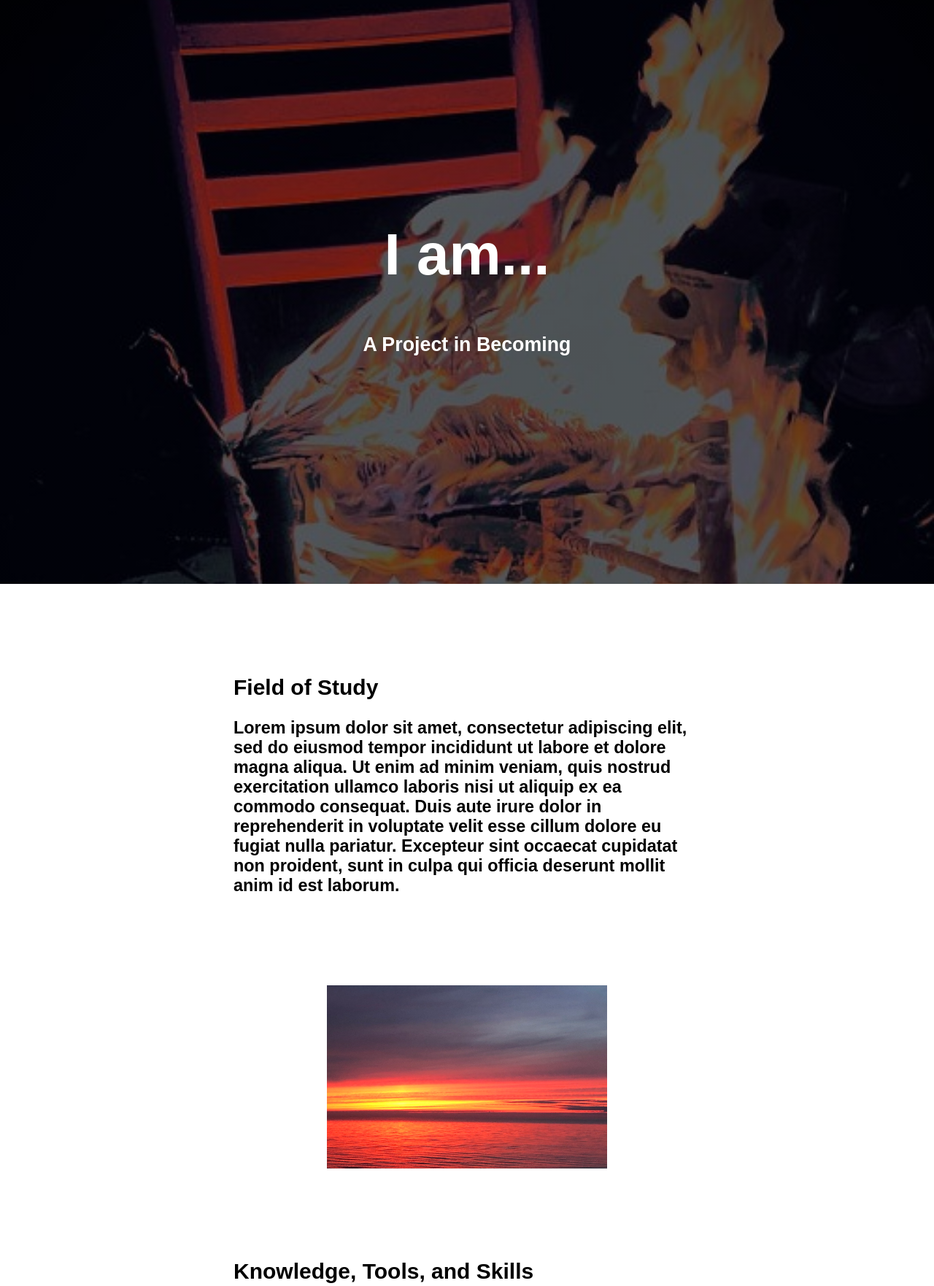
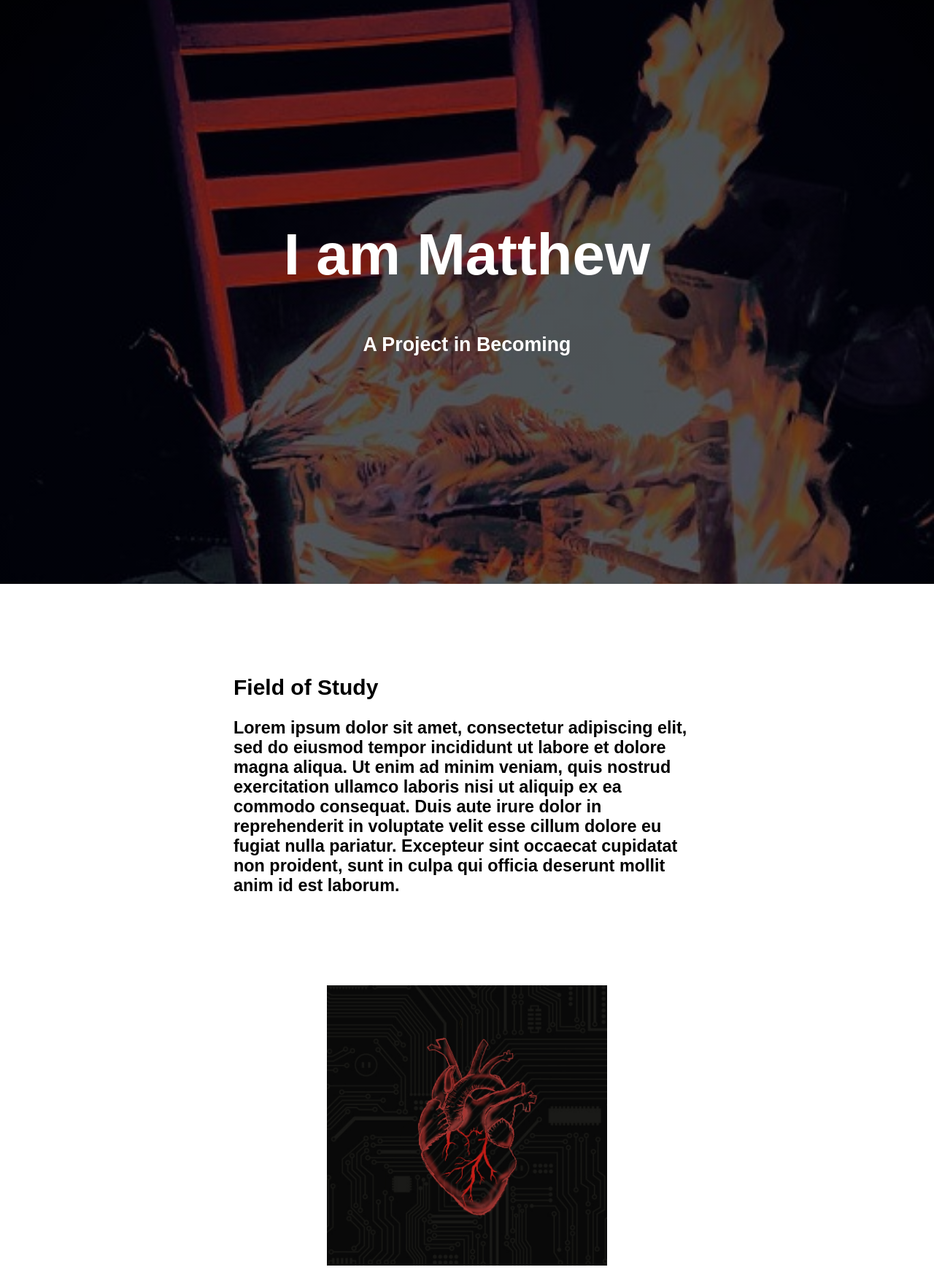
Before and after one commit to CriglerM02/DigitalCompProj, a plain HTML site: page index.html in a window 1280 px wide. Shown: the top 1762 px of the page at 73% size. Drawn offline with Linux system fonts and the light colour scheme.

Commit message:
image update to field of study

```diff
--- a/index.html
+++ b/index.html
@@ -26,7 +26,7 @@
 
 <div class="hero-image">
   <div class="hero-text">
-      <h1>I am...</h1>
+      <h1>I am Matthew</h1>
       <h2>A Project in Becoming</h2>
   </div>
 </div>
@@ -46,7 +46,7 @@
 <!--Replace the images here. You can also control max-image width%. Keep your file names simple, don't use spaces, and be case sensitive). Be sure to add alt="text." Visually impaired individuals using screen readers rely on alt="text" to describe pictures to them. Describe your image as clearly and succinctly as possible.-->
 
 
-  <img src="horizon.jpg" alt="describe the image HERE for accessibility purposes" class="center-img" style="width:30%;"></img>
+  <img src="digitalHeart.jpg" alt="describe the image HERE for accessibility purposes" class="center-img" style="width:30%;"></img>
 
 
 <!--What experience do you have to leverage in this class? Are you a writer, are you a maker, are you a thinker or critic? What is your medium/media? What interests you about that medium/those media? What media/skills do you wish to learn more about/pursue in this class?-->
```
